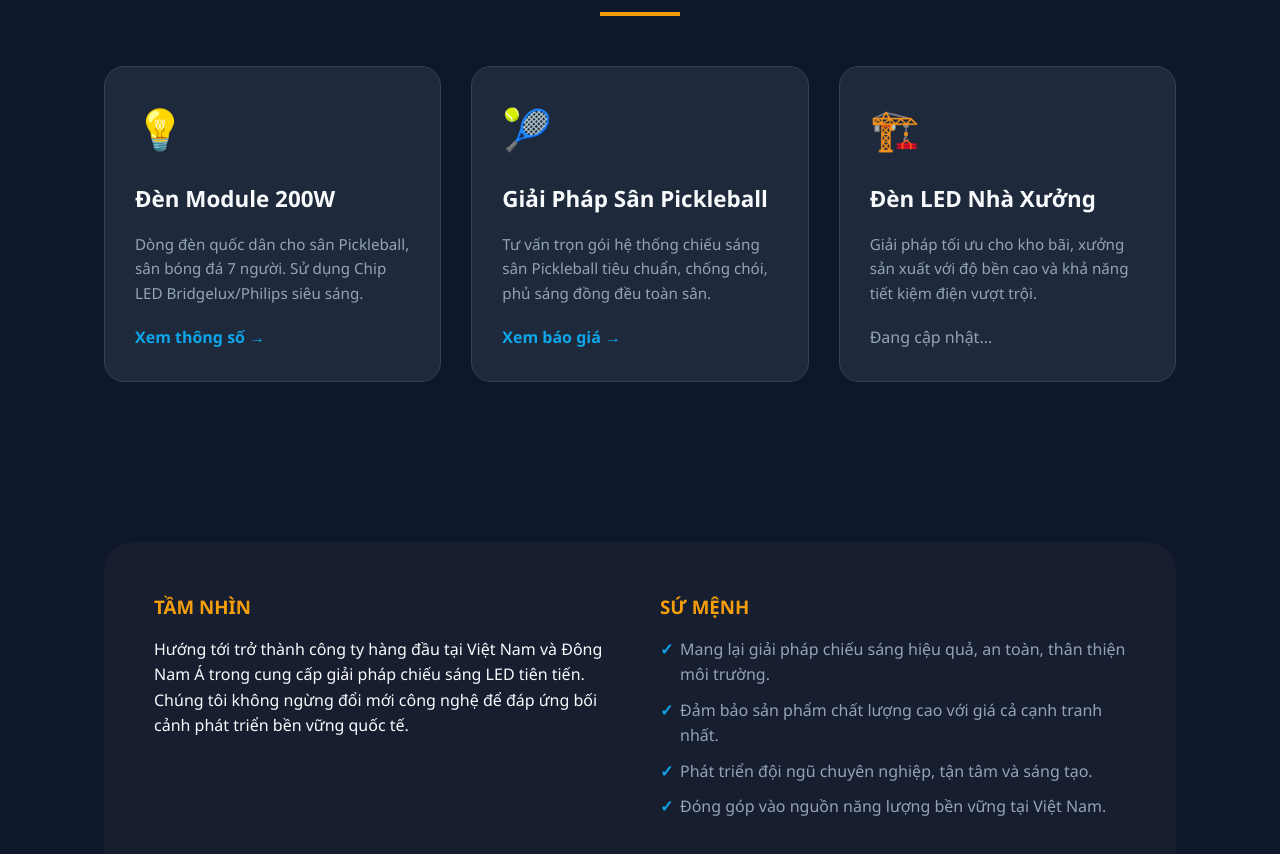
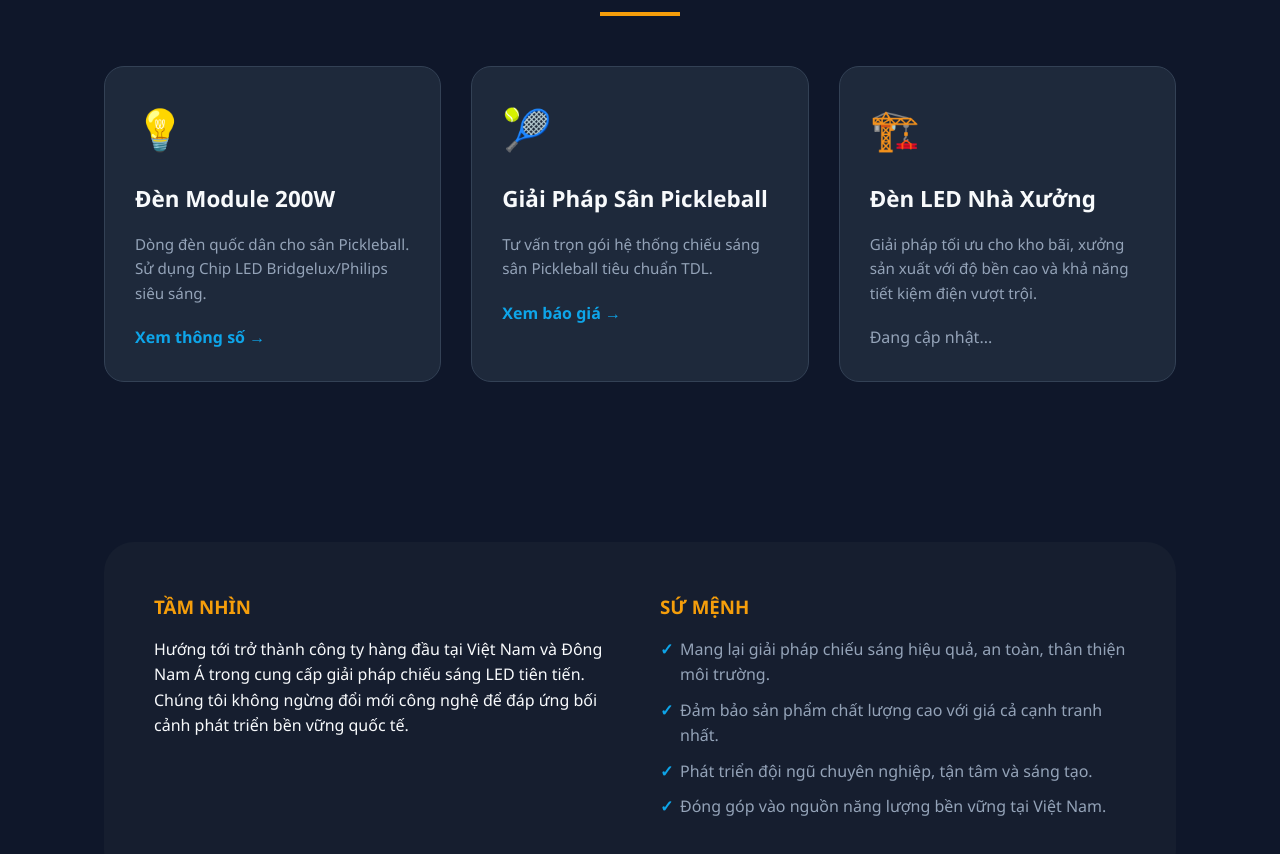
Before and after one commit to nguyentuanbkedu92-oss/khuyenmai.thanhdatled.com, a plain HTML site: page index.html in a window 1280 px wide. Shown: the part 671-1525 px from the top of the page. Drawn offline with Linux system fonts and the light colour scheme.

Commit message:
index.html

```diff
--- a/index.html
+++ b/index.html
@@ -86,17 +86,17 @@
         <div class="line"></div>
     </div>
     <div class="solutions-grid">
-        <a href="module200w/index.html" class="solution-card">
+        <a href="landing-pickleball-200w-tdl/index.html" class="solution-card">
     <span class="icon">💡</span>
     <h3>Đèn Module 200W</h3>
-            <p>Dòng đèn quốc dân cho sân Pickleball, sân bóng đá 7 người. Sử dụng Chip LED Bridgelux/Philips siêu sáng.</p>
+    <p>Dòng đèn quốc dân cho sân Pickleball. Sử dụng Chip LED Bridgelux/Philips siêu sáng.</p>
     <span style="color: var(--primary); font-weight: bold;">Xem thông số →</span>
 </a>
 
-        <a href="module200w/san-pickleball.html" class="solution-card">
+<a href="landing-pickleball-200w-tdl/index.html" class="solution-card">
     <span class="icon">🎾</span>
     <h3>Giải Pháp Sân Pickleball</h3>
-            <p>Tư vấn trọn gói hệ thống chiếu sáng sân Pickleball tiêu chuẩn, chống chói, phủ sáng đồng đều toàn sân.</p>
+    <p>Tư vấn trọn gói hệ thống chiếu sáng sân Pickleball tiêu chuẩn TDL.</p>
     <span style="color: var(--primary); font-weight: bold;">Xem báo giá →</span>
 </a>
 
```
Lines whose indentation alone changed are shown as unchanged.
